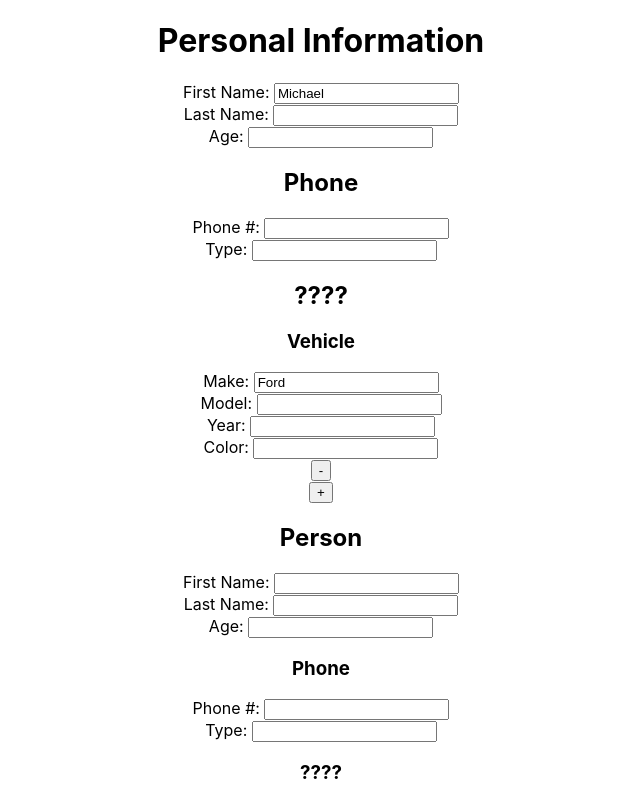
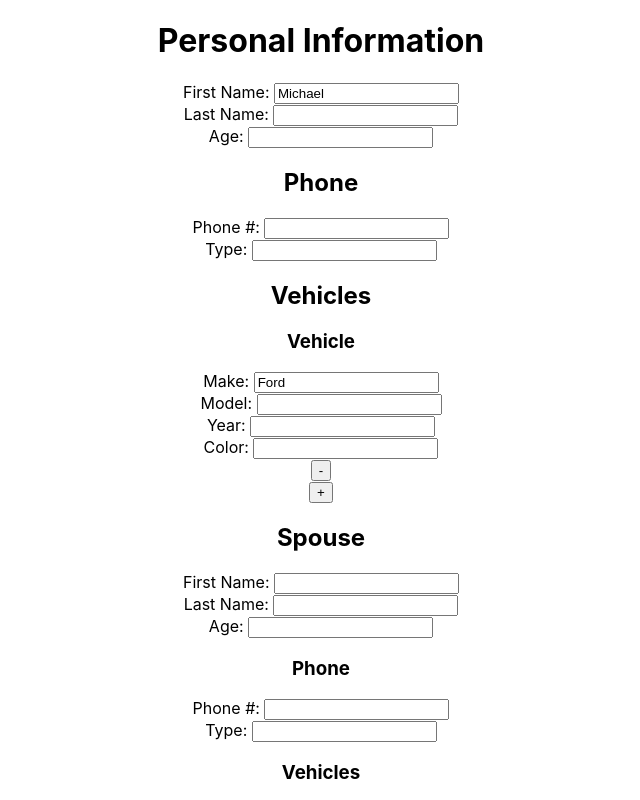
Before and after one commit to octant/formal, a React (Create React App) app: page / in a window 1280 px wide. Shown: the top 800 px of the page, without its empty margins (319-959 px from the left). Built offline with nearby package versions, Linux system fonts and the light colour scheme.

Commit message:
fix: removed erroneous call to create element

```diff
--- a/src/Layout.js
+++ b/src/Layout.js
@@ -10,7 +10,7 @@ function SubFormTitle(props) {
 
 function SubFormListTitle(props) {
   const { depth } = props;
-  const label = "????";
+  const { label } = props.definition;
 
   return React.createElement(`h${depth + 1}`, {}, label);
 }
@@ -34,7 +34,6 @@ function SubformList(props) {
 
 function SubformListItem(props) {
   const { name, children: form, depth } = props;
-  // const { itemLabel: label } = props.definition;
   const label = props.definition.label;
   const { handleRemoveIndex } = props.methods;
 
--- a/src/components/Form/Form.js
+++ b/src/components/Form/Form.js
@@ -1,4 +1,4 @@
-import React, { useState, useContext } from "react";
+import React, { useState, useContext, useEffect } from "react";
 import { ErrorContext } from "./contexts/ErrorContext";
 
 import { push, removeIndex, set } from "./lib/object/object-path";
@@ -8,6 +8,11 @@ export default function Formula(props) {
   const { errors } = useContext(ErrorContext);
 
   const [form, updateForm] = useState({ ...schema.getForm(), ...values });
+
+  useEffect(() => {
+    console.log("mounting...");
+    console.log(schema._subForms);
+  }, []);
 
   function handleChange(e) {
     updateForm(set(form, e.target.name, e.target.value));
@@ -105,7 +110,9 @@ export default function Formula(props) {
             );
           })
         ]);
-        entries.push(createElement(name, entries.pop(), layout.subformList), d);
+        const foo = entries.pop();
+
+        entries.push(createElement(name, foo, layout.subformList, d));
       } else {
         entries.push(createInput(name, value, layout.input, d));
       }
--- a/src/person.schema.js
+++ b/src/person.schema.js
@@ -57,7 +57,7 @@ export const person = {
   },
   vehicles: {
     type: "list",
-    label: "vehicles",
+    label: "Vehicles",
     min: 0,
     max: 3,
     definition: vehicle
@@ -66,5 +66,5 @@ export const person = {
 
 export default {
   ...person,
-  spouse: { type: "subform", definition: person }
+  spouse: { type: "subform", definition: { ...person, _label: "Spouse" } }
 };
```
Also changed, not shown: src/components/Form/FormalInput.js (+10 -0 lines), src/components/Form/lib/schema/index.js.
